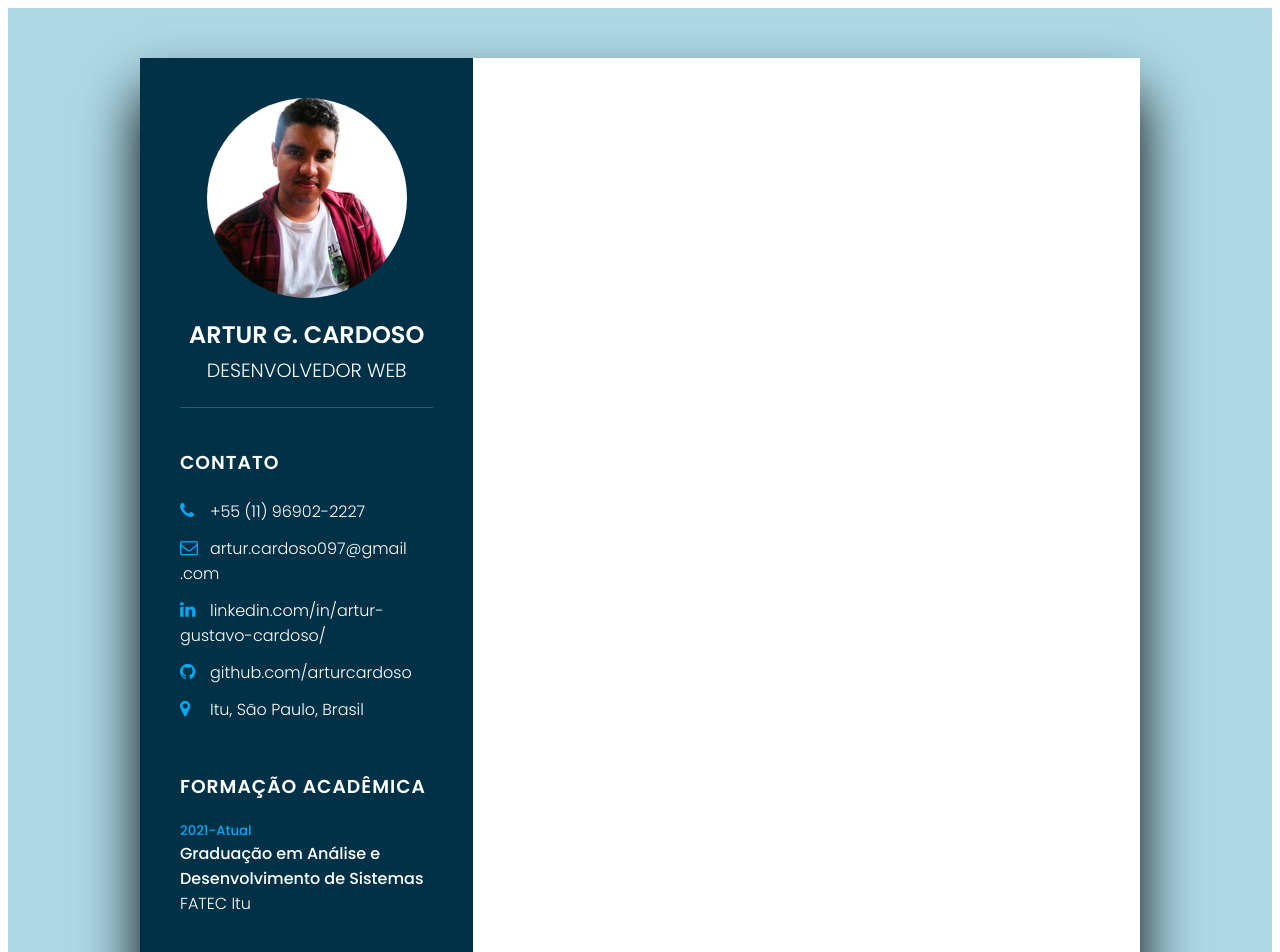
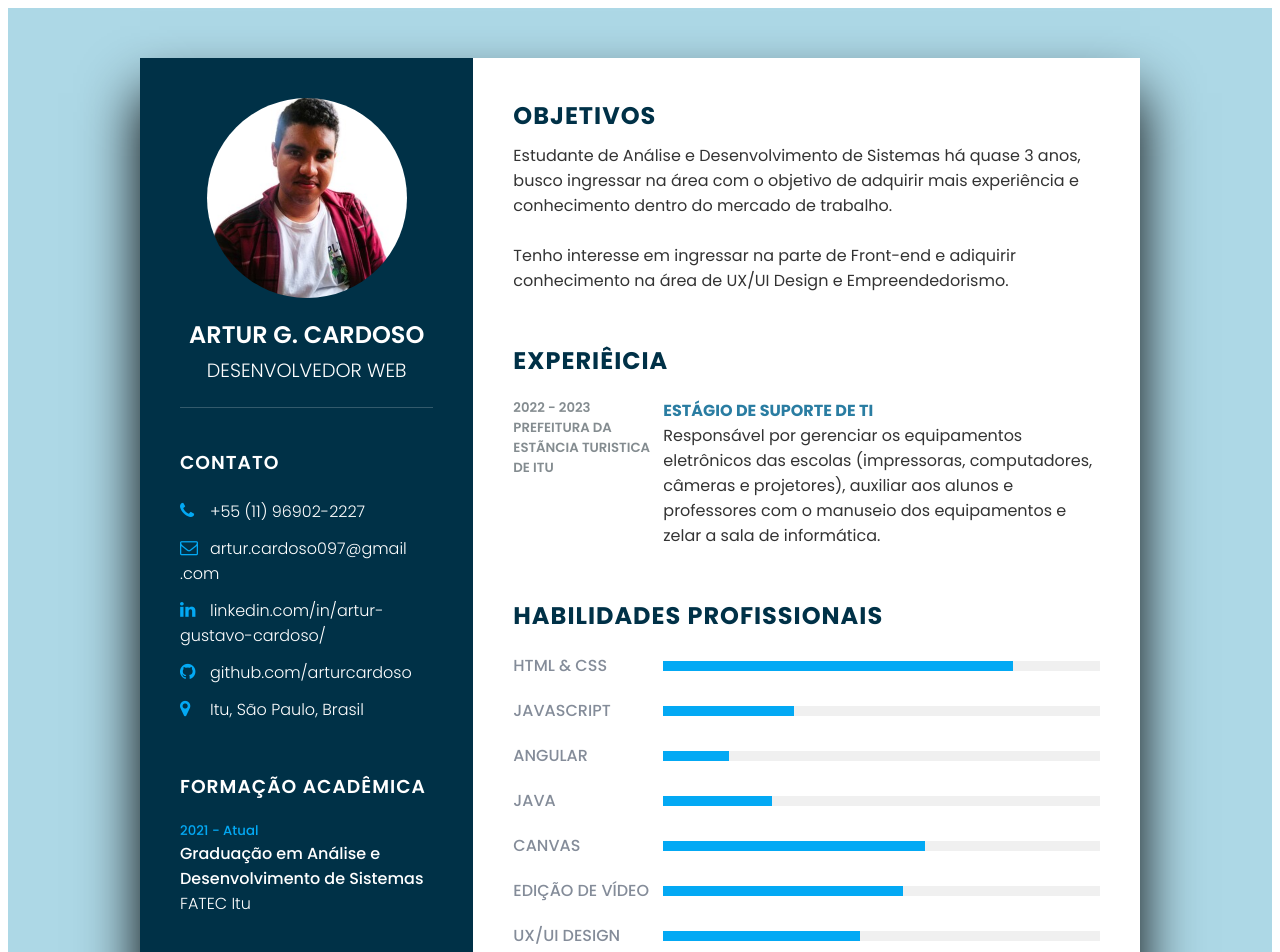
Before and after one commit to arturcardoso/meu-curriculo, an Angular app: page / in a window 1280 px wide. Shown: the top 952 px of the page. Built offline with nearby package versions, Linux system fonts and the light colour scheme.

Commit message:
Curriculo

```diff
--- a/src/app/app.component.css
+++ b/src/app/app.component.css
@@ -70,7 +70,6 @@ body {
     font-size: 0.8em;
     font-weight: 300
 }
-
 /* Contato */
 .contactInfo {
     padding-top: 40px;
@@ -103,7 +102,7 @@ body {
     color: white;
     font-weight: 300
 }
-
+/* Formação Acadêmica */
 .contactInfo.education li {
     margin-bottom: 15px;
 }
@@ -119,6 +118,7 @@ body {
     color: white;
     font-weight: 300;
 }
+/* Idiomas */
 .contactInfo.language .percent {
     position: relative;
     width: 100%;
@@ -135,17 +135,70 @@ body {
     background: #03a9f4;
 }
 
-
-
-
-
-
-
-
 /* === === === === === */
 /* === Lado Direito ===*/
  .container .right_Side {
     position: relative;
     background: white;
     padding: 40px;
- }
+}
+.about {
+    margin-bottom: 50px;
+}
+ .about:last-child {
+    margin-bottom: 0;
+}
+ .title2 {
+    color:#003147;
+    text-transform: uppercase;
+    letter-spacing: 1px;
+    margin-bottom: 10px;
+}
+p {
+    color:#333;
+}
+.about .box {
+    display: flex;
+    flex-direction: row;
+    margin: 20px 0;
+}
+.about .box .year_company {
+    min-width: 150px;
+}
+.about .box .year_company h5 {
+    text-transform: uppercase;
+    color: #848c90;
+    font-weight: 600;
+}
+.about .box .text h4 {
+    text-transform: uppercase;
+    color: #2a7da2;
+    font-size: 16px;
+}
+
+.skills .box {
+    position: relative;
+    width: 100%;
+    display: grid;
+    grid-template-columns: 150px 1fr;
+    justify-content: center;
+    align-items: center;
+}
+.skills .box h4 {
+    text-transform: uppercase;
+    color: #848c99;
+    font-weight: 500;
+}
+.skills .box .percent {
+    position: relative;
+    width: 100%;
+    height: 10px;
+    background: #f0f0f0;
+}
+.skills .box .percent div {
+    position: absolute;
+    top: 0;
+    left: 0;
+    height: 100%;
+    background: #03a9f4;
+}
--- a/src/app/app.component.html
+++ b/src/app/app.component.html
@@ -46,7 +46,7 @@
         <h3 class="title">Formação Acadêmica</h3>
         <ul>
           <li>
-            <h5>2021-Atual</h5>
+            <h5>2021 - Atual</h5>
             <h4>Graduação em Análise e Desenvolvimento de Sistemas</h4>
             <h4>FATEC Itu</h4>
           </li>
@@ -77,17 +77,84 @@
           </li>
         </ul>
       </div>
-
-
-
     </div> <!--Final Left Side-->
 
+    <div class="right_Side">
+      <div class="about">
+        <h2 class="title2">Objetivos</h2>
+        <p>Estudante de Análise e Desenvolvimento de Sistemas há quase 3 anos, busco ingressar na área com o objetivo de adquirir mais experiência e conhecimento dentro do mercado de trabalho.<br><br> Tenho interesse em ingressar na parte de Front-end e adiquirir conhecimento na área de UX/UI Design e Empreendedorismo.</p>
+      </div>
 
+      <div class="about">
+        <h2 class="title2">Experiêicia</h2>
+        <div class="box">
+          <div class="year_company">
+            <h5>2022 - 2023</h5>
+            <h5>Prefeitura da Estãncia Turistica de Itu</h5>
+          </div>
+          <div class="text">
+            <h4>Estágio de Suporte de TI</h4>
+            <p>Responsável por gerenciar os equipamentos eletrônicos das escolas (impressoras, computadores, câmeras e projetores), auxiliar aos alunos e professores com o manuseio dos equipamentos e zelar a sala de informática.</p>
+          </div>
+        </div>
+      </div>
 
+      <div class="about skills">
+        <h2 class="title2">Habilidades Profissionais</h2>
+        <div class="box">
+          <h4>HTML & CSS</h4>
+          <div class="percent">
+            <div style="width: 80%"></div>
+          </div>
+        </div>
 
+        <div class="box">
+          <h4>JavaScript</h4>
+          <div class="percent">
+            <div style="width: 30%"></div>
+          </div>
+        </div>
 
+        <div class="box">
+          <h4>Angular</h4>
+          <div class="percent">
+            <div style="width: 15%"></div>
+          </div>
+        </div>
 
+        <div class="box">
+          <h4>Java</h4>
+          <div class="percent">
+            <div style="width: 25%"></div>
+          </div>
+        </div>
 
-    <div class="right_Side"></div>
+        <div class="box">
+          <h4>Canvas</h4>
+          <div class="percent">
+            <div style="width: 60%"></div>
+          </div>
+        </div>
+
+        <div class="box">
+          <h4>Edição de Vídeo</h4>
+          <div class="percent">
+            <div style="width: 55%"></div>
+          </div>
+        </div>
+
+        <div class="box">
+          <h4>UX/UI Design</h4>
+          <div class="percent">
+            <div style="width: 45%"></div>
+          </div>
+        </div>
+      </div>
+
+      <div class="about skills">
+        <h2 class="title2">Interesses</h2>
+      </div>
+
+    </div>
   </div>
 </body>
```
